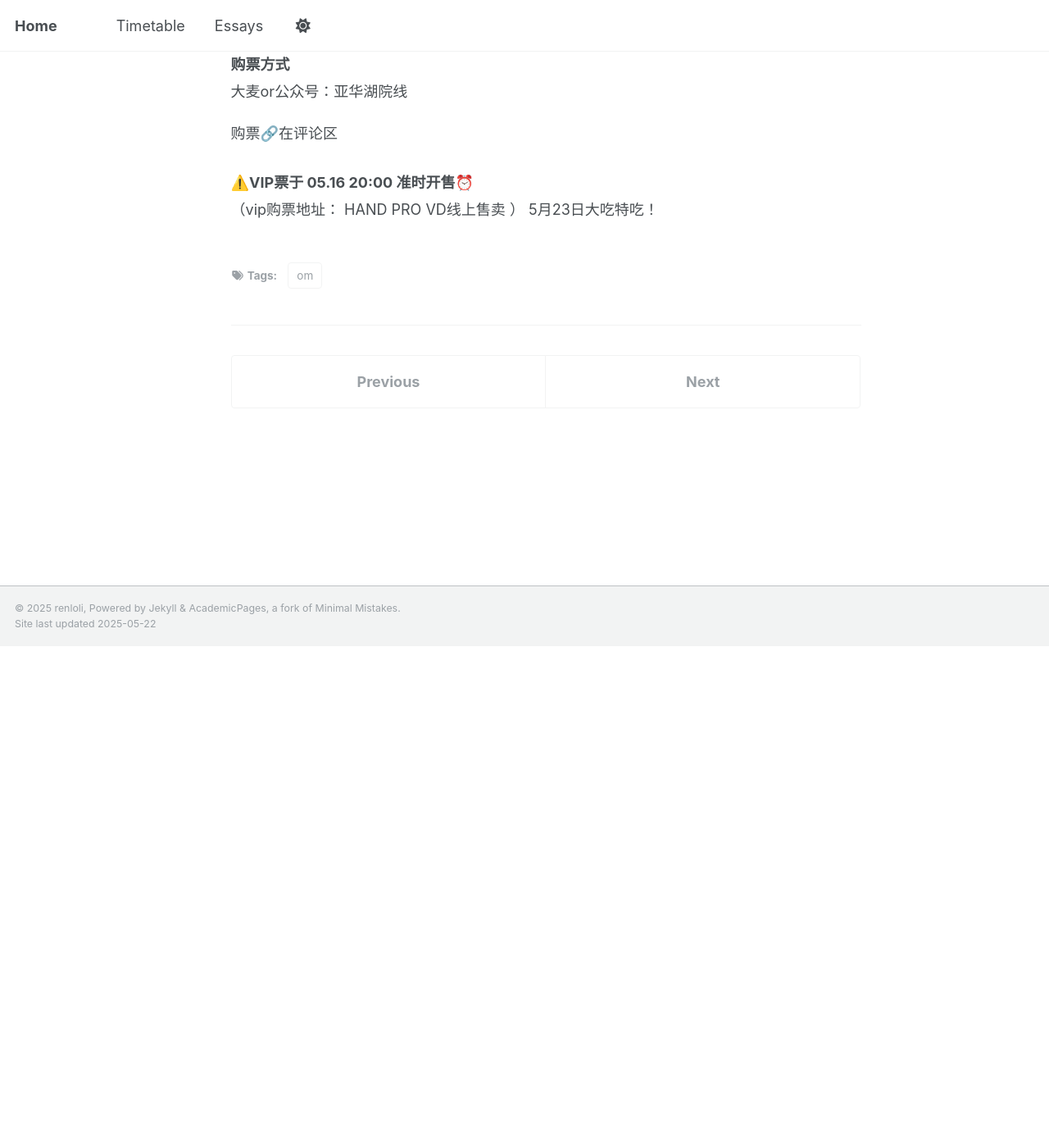
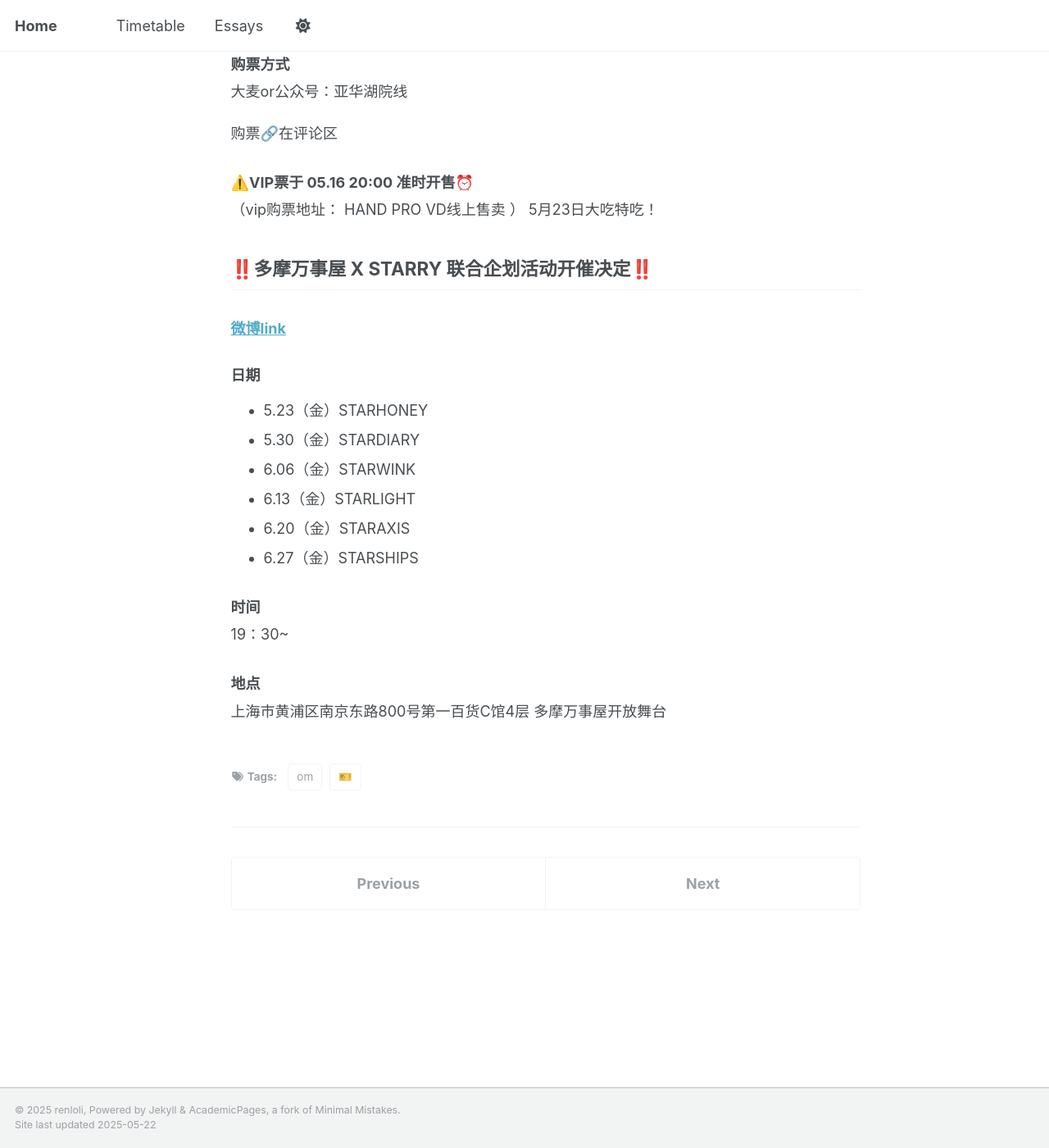
Before and after one commit to renloli/renloli.github.io, a Jekyll site: the page built from _timetable/2025/05/23.md, in a window 1280 px wide and 1400 px high, scrolled down 1040 px. Shown: the whole window at 82% size. Built offline with Jekyll 4.4.1, drawn with Linux system fonts in a browser that asks for light colours; before the commit the page ends 1828 px from its top, so only the background shows below that; some of the changed text lies outside the part shown.

Commit message:
Add starry entertainment.

```diff
--- a/_timetable/2025/05/23.md
+++ b/_timetable/2025/05/23.md
@@ -1,9 +1,9 @@
 ---
-title: "Oishii x Okagami 2man"
+title: "Oishii x Okagami 2man, STARRY-多摩"
 collection: timetable
 date: 2025-05-23
 layout: single
-tags: [om]
+tags: [om, 🎫]
 ---
 
 ## OISHII × 鏡月Okagami TWO MAN LIVE
@@ -41,3 +41,23 @@
 ### ⚠️VIP票于 05.16 20:00 准时开售⏰
 （vip购票地址： HAND PRO VD线上售卖 ）
 5月23日大吃特吃！
+
+## ‼️多摩万事屋 X STARRY 联合企划活动开催决定‼️
+
+### [微博link](https://weibo.com/7929840325/PsSrQEMIt#comment)
+
+### 日期
+- 5.23（金）STARHONEY
+- 5.30（金）STARDIARY
+- 6.06（金）STARWINK
+- 6.13（金）STARLIGHT
+- 6.20（金）STARAXIS
+- 6.27（金）STARSHIPS
+
+### 时间
+
+19：30~
+
+### 地点
+
+上海市黄浦区南京东路800号第一百货C馆4层 多摩万事屋开放舞台
```
Also changed, not shown: _timetable/2025/05/24.md (+13 -4 lines), _timetable/2025/05/29.md (+20 -1 lines), _timetable/2025/05/30.md (added, +27 -0 lines), _timetable/2025/06/06.md (added, +27 -0 lines), _timetable/2025/06/13.md (added, +27 -0 lines), _timetable/2025/06/27.md (added, +27 -0 lines), _timetable/2025/05/images/23_1.jpg (added), _timetable/2025/05/images/24_5.jpg (added), _timetable/2025/06/images/27_0.jpg (added), 1 other file.
